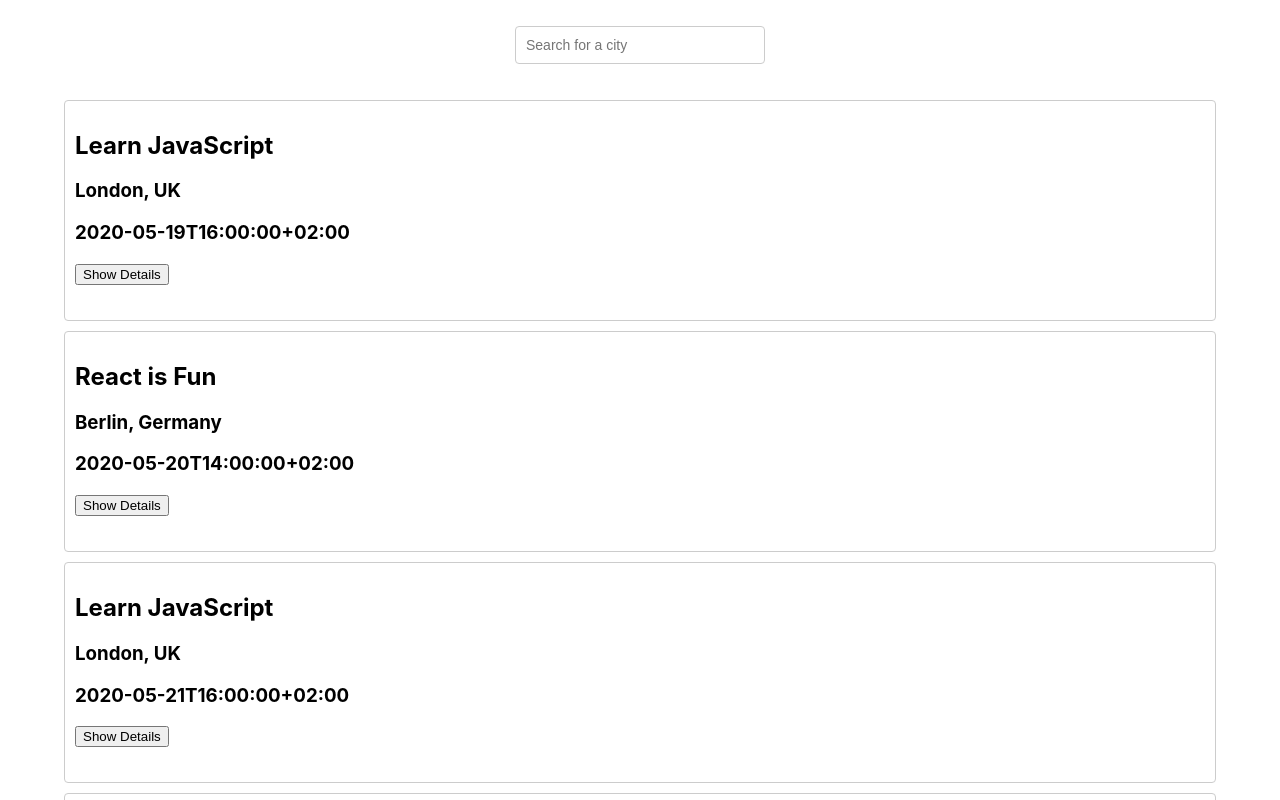
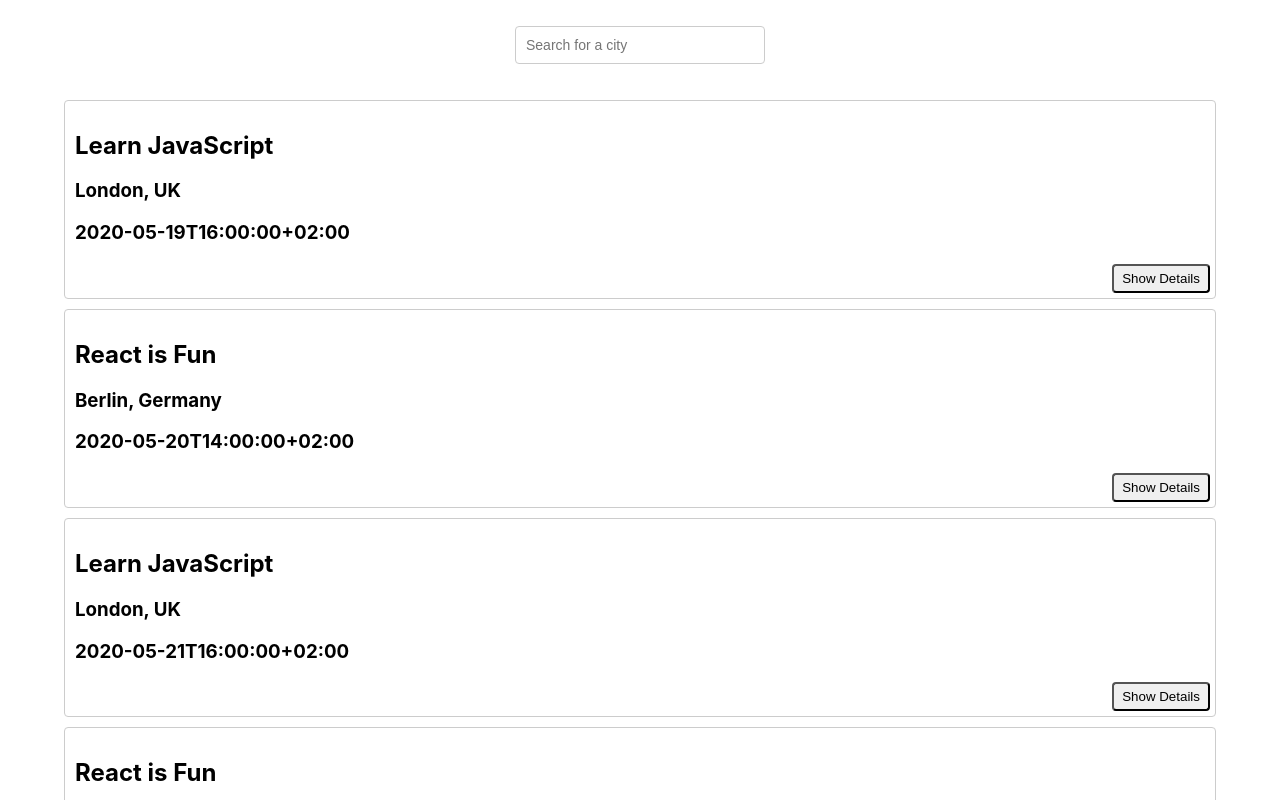
Before and after one commit to dangermouse121985/MEET, a React (Create React App) app: page / in a window 1280 px wide. Shown: the top 800 px of the page. Built offline with nearby package versions, Linux system fonts and the light colour scheme.

Commit message:
Correct button style to use the correct class

```diff
--- a/src/App.css
+++ b/src/App.css
@@ -77,7 +77,8 @@
   position: relative;
 }
 
-.details-btn {
+.show-details,
+.hide-details {
   position: absolute;
   right: 5px;
   bottom: 5px;
```
